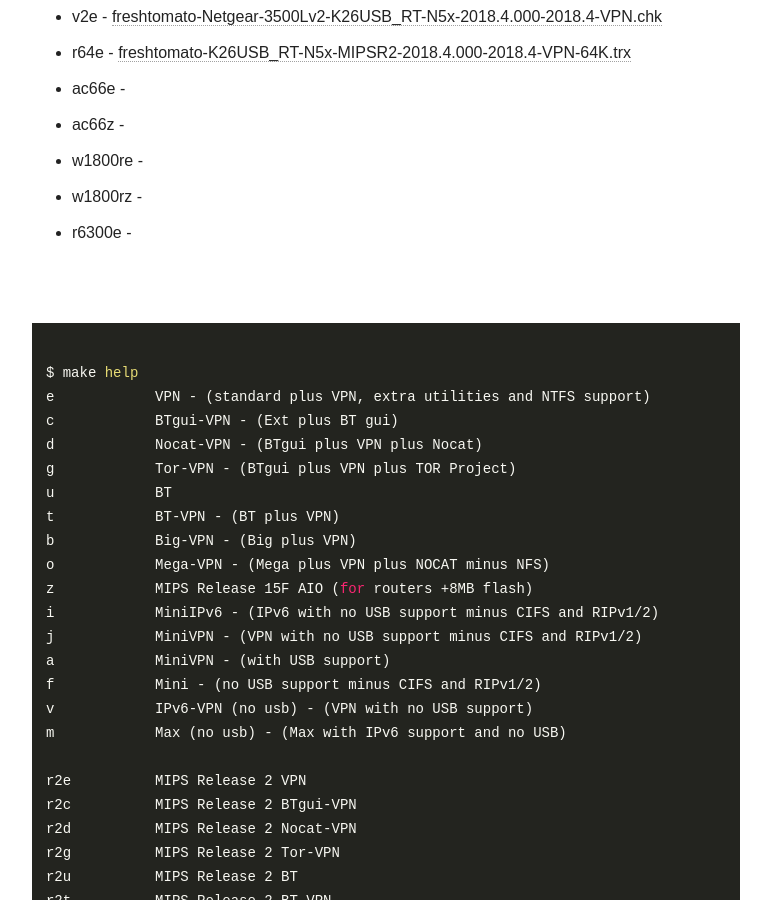
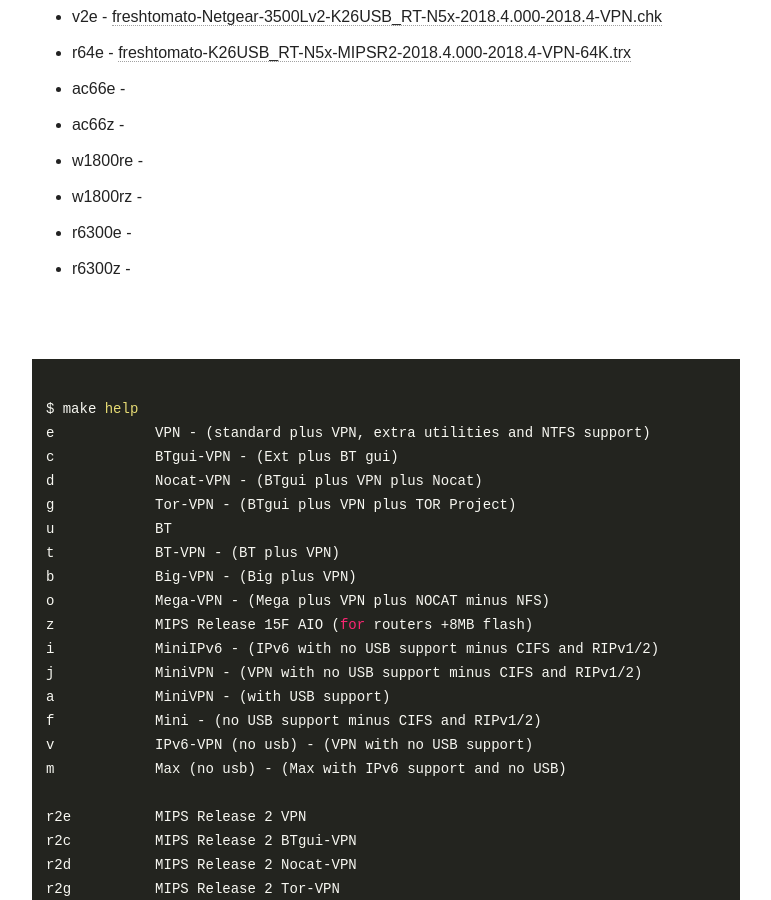
Before and after one commit to oglopss/freshtomato-mips-ci-jekyll, a Jekyll site: the page built from index.html, in a window 1280 px wide and 900 px high, scrolled down 2455 px. Shown: the whole window, without its empty margins (254-1025 px from the left). Built offline with Jekyll 4.4.1, drawn with Linux system fonts in a browser that asks for light colours; nearby versions of some CDN libraries.

Commit message:
Travis build 39 r6300z pushed to gh-pages

```diff
--- a/_data/ss.yml
+++ b/_data/ss.yml
@@ -57,3 +57,4 @@
   - 0058 w1800re
   - 0059 w1800rz
   - 0060 r6300e
+  - 0061 r6300z
```
